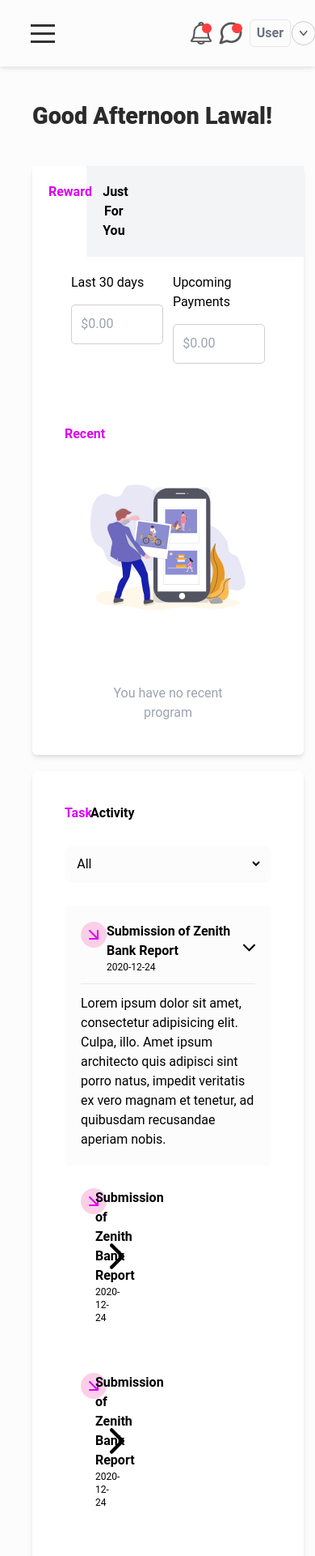
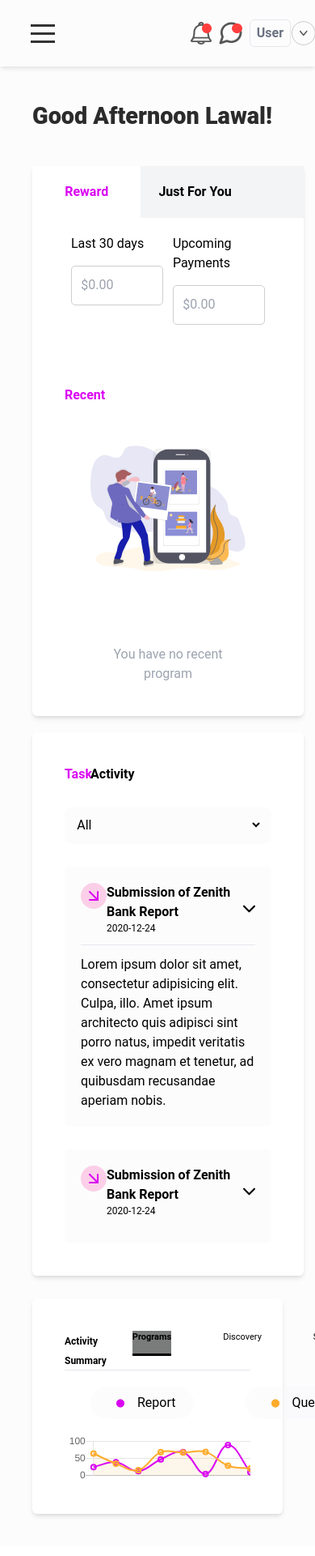
Before and after one commit to jediiry/reseacherproject, a Vue app: page / in a window 390 px wide. Shown: the top 1921 px of the page at 81% size. Built offline with nearby package versions, Linux system fonts and the light colour scheme; a web font is replaced by a local one.

Commit message:
More responsive design

```diff
--- a/src/assets/css/costume.less
+++ b/src/assets/css/costume.less
@@ -161,7 +161,7 @@
 .chatmenu{
     display: flex;
     .chatmenu-item{
-        margin: 0 2rem;
+        margin-right: 16px;
         cursor: pointer;
         padding-bottom: .7rem;
     }
--- a/src/components/dashoard/dashboard.html
+++ b/src/components/dashoard/dashboard.html
@@ -12,11 +12,11 @@
         <div class="grid md:grid-cols-1 lg:grid-cols-2 gap-5 px-10">
             <div class="bg-white shadow-md rounded-md">
                 <div class="grid grid-cols-5 bg-gray-100 justify-center">
-                    <div class="text-center cursor-pointer p-5 font-bold" :class="{'bg-white': reward, 'pink' : reward}"
+                    <div class="text-center cursor-pointer p-5 font-bold col-span-2" :class="{'bg-white': reward, 'pink' : reward}"
                         @click="reward = true">
                         Reward
                     </div>
-                    <div class="text-center cursor-pointer p-5 font-bold"
+                    <div class="text-center cursor-pointer p-5 font-bold col-span-2"
                         :class="{'bg-white': !reward, 'pink' : !reward}" @click="reward = false">
                         Just For You
                     </div>
@@ -180,8 +180,7 @@
                             <div v-if="currentTask == 'all'">
                                 <transition name="fade">
                                     <div>
-                                        <div
-                                            class="mt-7 bg-light-gray rounded-md p-5 divide-y divide-solid divide-gray-200">
+                                        <div class="mt-7 bg-light-gray rounded-md p-5 divide-y divide-solid divide-gray-200">
                                             <div class="flex mb-3 taskitem">
                                                 <div class="">
                                                     <div
@@ -215,7 +214,28 @@
                                                 </p>
                                             </div>
                                         </div>
-                                        <div class="mt-2  rounded-md p-5 divide-y divide-solid divide-gray-200">
+                                        <div class="mt-7 bg-light-gray rounded-md p-5 divide-y divide-solid divide-gray-200">
+                                            <div class="flex mb-3 taskitem">
+                                                <div class="">
+                                                    <div
+                                                        class="flex justify-center items-center h-8 w-8 rounded-full bg-pink-200">
+                                                        <img src="../../assets/icon/arrow-down-right.svg" alt="">
+                                                    </div>
+                                                </div>
+                                                <div class="">
+                                                    <p class="font-bold sm:text-sm md:text-base lg:text-lg">Submission
+                                                        of Zenith Bank Report</p>
+                                                    <p class="text-xs">2020-12-24</p>
+                                                </div>
+                                                <div class="flex justify-end ">
+                                                    <img src="../../assets/icon/Vector.svg" alt="">
+                                                </div>
+
+                                            </div>
+
+
+                                        </div>
+                                        <!-- <div class="mt-2  rounded-md p-5 divide-y divide-solid divide-gray-200">
                                             <div class="grid grid-cols-12 mb-3">
                                                 <div class="sm:col-span-1 md:col-span-1 lg:col-span-2">
                                                     <div
@@ -271,7 +291,7 @@
                                                 </div>
 
                                             </div>
-                                        </div>
+                                        </div> -->
 
                                     </div>
                                 </transition>
@@ -473,9 +493,9 @@
         <div class="grid grid-cols-1 gap-5 px-10 mt-7 ">
 
             <div class="bg-white shadow-md rounded-md p-10 divide-y divide-solid divide-gray-200">
-                <div class="grid grid-cols-8 ">
-                    <div class="col-span-4">
-                        <span class="font-bold">Activity Summary</span>
+                <div class="flex justify-between">
+                    <div>
+                        <span class="font-bold chat-title">Activity Summary</span>
                     </div>
                     <div>
                         <div class="chatmenu">
--- a/src/components/dashoard/dashboard.vue
+++ b/src/components/dashoard/dashboard.vue
@@ -45,4 +45,15 @@
     flex: 11;
   }
 }
+
+@media only screen and (max-width: 41.25em) { /** 660px / 16 */
+  .chat-title{
+    font-size: 12px;
+  }
+
+  .chatmenu-item {
+    font-size: 11px;
+    margin: 0 3px;
+  }
+}
 </style>
```
